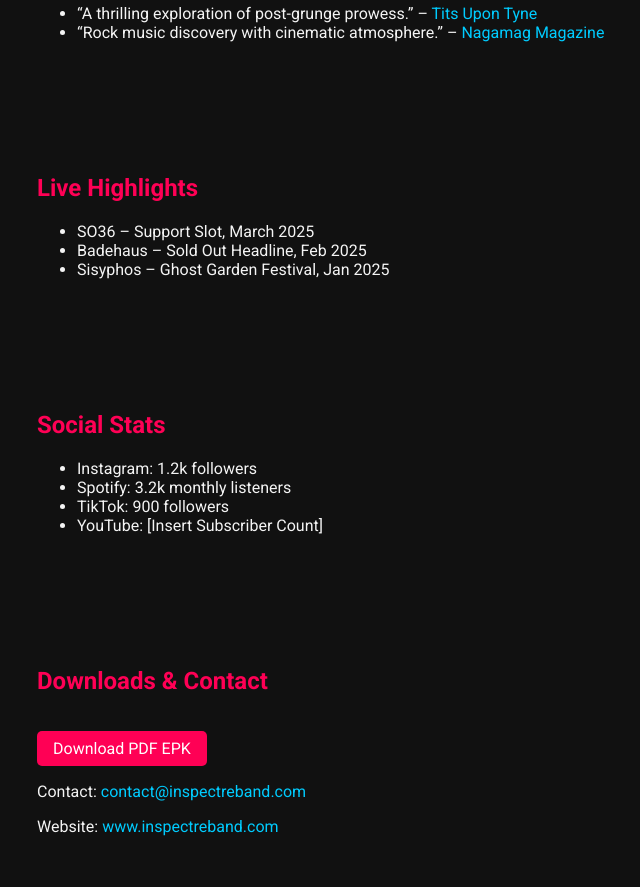
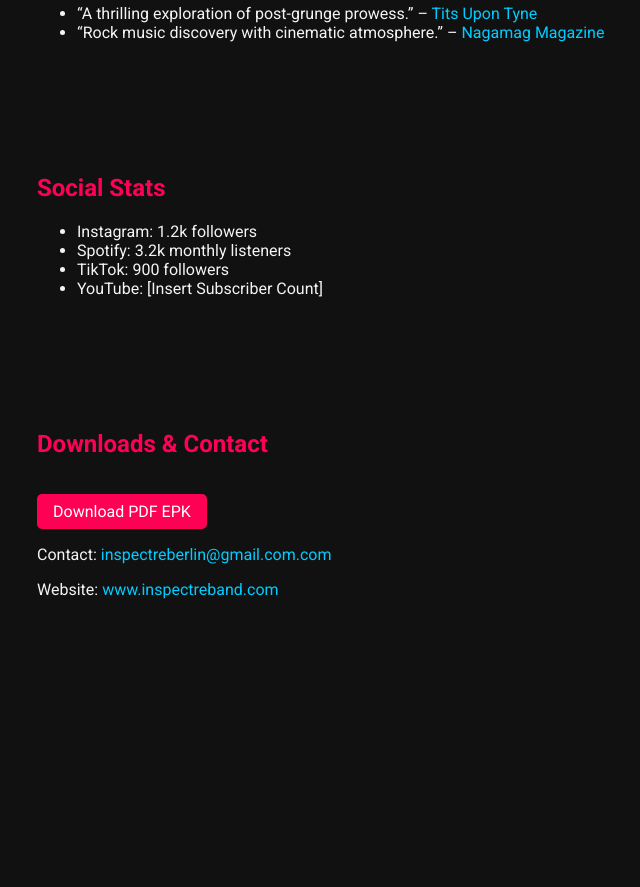
Before and after one commit to MrHolmesInspc/Inspectre-EPK, a plain HTML site: page index.html in a window 1280 px wide. Shown: the part 1400-2287 px from the top of the page, without its empty margins (153-793 px from the left). After the commit the page ends 2079 px from the top, so only its background shows below. Drawn offline with Linux system fonts and the light colour scheme.

Commit message:
Update index.html

```diff
--- a/index.html
+++ b/index.html
@@ -86,13 +86,6 @@
     </ul>
   </section>
 
-  <section class="live">
-    <h2>Live Highlights</h2>
-    <ul>
-      <li>SO36 – Support Slot, March 2025</li>
-      <li>Badehaus – Sold Out Headline, Feb 2025</li>
-      <li>Sisyphos – Ghost Garden Festival, Jan 2025</li>
-    </ul>
   </section>
 
   <section class="stats">
@@ -108,7 +101,7 @@
   <section class="links">
     <h2>Downloads & Contact</h2>
     <a href="[EPK-PDF-LINK]" class="btn-download">Download PDF EPK</a>
-    <p>Contact: <a href="mailto:contact@inspectreband.com">contact@inspectreband.com</a></p>
+    <p>Contact: <a href="mailto:inspectreberlin@gmail.com">inspectreberlin@gmail.com.com</a></p>
     <p>Website: <a href="https://inspectreband.com">www.inspectreband.com</a></p>
   </section>
 </body>
```
